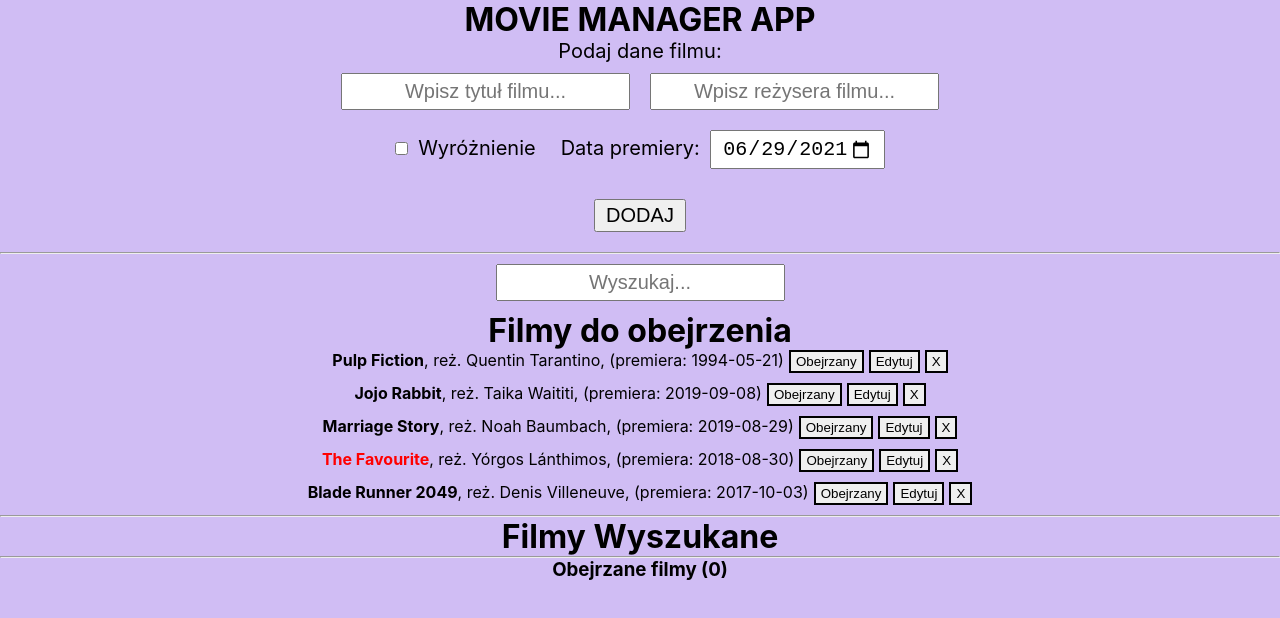
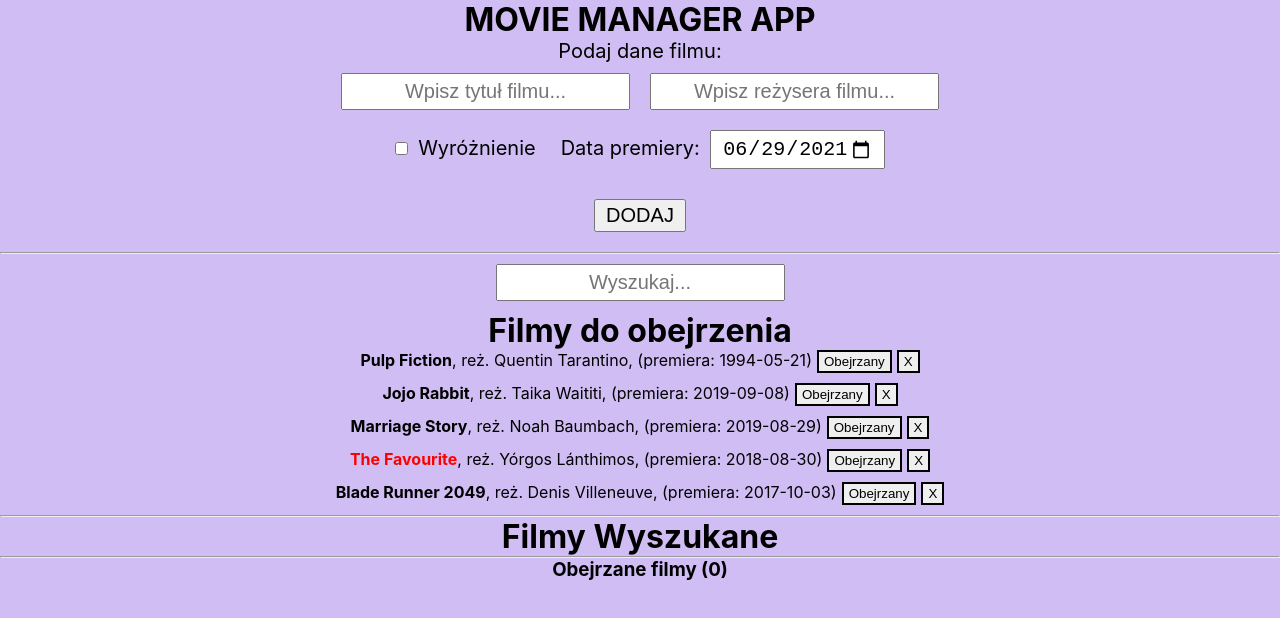
Before and after one commit to Student235555/movie-manager-app, a React (Create React App) app: page / in a window 1280 px wide. Shown: the top 618 px of the page. Built offline with nearby package versions, Linux system fonts and the light colour scheme.

Commit message:
edit buttons

```diff
--- a/src/Components/AddMovie.js
+++ b/src/Components/AddMovie.js
@@ -1,7 +1,7 @@
 import React, {useState} from 'react';
 import './AddMovie.css'
 
-const AddMovie = ({add, movies}) => {
+const AddMovie = ({add}) => {
 
   const today = new Date().toISOString().slice(0,10);
   const minDate = "1888-01-01";
--- a/src/Components/App.js
+++ b/src/Components/App.js
@@ -72,10 +72,6 @@ const App = () => {
     setMovies(newList);
   }
 
-  const editMovie = (id) => {
-    console.log('edycja ' + id)
-  }
-
   const addMovie = (name, director, releaseDate, special) => {
 
     const movie =  {
@@ -97,7 +93,7 @@ const App = () => {
       <div className='main'>
         <h1>MOVIE MANAGER APP</h1>
         <AddMovie add={addMovie}/>
-        <MovieList movies = {movies} deletee = {deleteMovie} change={changeMovieStatus} edit={editMovie}/>
+        <MovieList movies = {movies} deletee = {deleteMovie} change={changeMovieStatus}/>
       </div>
     </>
   );
--- a/src/Components/Movie.js
+++ b/src/Components/Movie.js
@@ -1,7 +1,7 @@
 import React from 'react';
 import './Movie.css';
 
-const Movie = ({movie, deletee, change, edit}) => {
+const Movie = ({movie, deletee, change}) => {
 
     const specialColor = {
         color: 'red'
@@ -15,7 +15,6 @@ const Movie = ({movie, deletee, change, edit}) => {
             <p>
                 <strong style={special ? specialColor : null}>{name}</strong>, reż. {director}, (premiera: {releaseDate})
                 <button onClick = {() => change(id)} className = 'mbtn'>Obejrzany</button>
-                <button onClick = {() => edit(id)} className = 'mbtn'>Edytuj</button>
                 <button onClick = {() => deletee(id)} className = 'mbtn'>X</button>
             </p>
         </li>
--- a/src/Components/MovieList.js
+++ b/src/Components/MovieList.js
@@ -1,14 +1,14 @@
 import React, {useState} from 'react';
 import Movie from './Movie';
 
-const MovieList = ({movies, deletee, change, edit}) => {
+const MovieList = ({movies, deletee, change}) => {
     const active = movies.filter(movie => movie.active)
     const done = movies.filter(movie => !movie.active)
 
     const [search, setSearch] = useState('');
 
     const activeMovies = active.map(movie =>
-         <Movie key={movie.id} movie={movie} deletee={deletee} change={change} edit={edit}/>)
+         <Movie key={movie.id} movie={movie} deletee={deletee} change={change}/>)
 
     const doneMovies = done.map(movie =>
          <Movie key={movie.id} movie={movie} deletee={deletee}/>)
```
